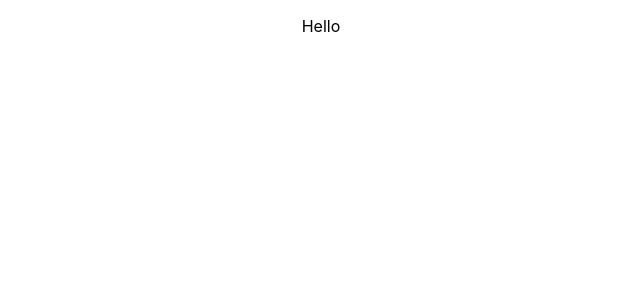
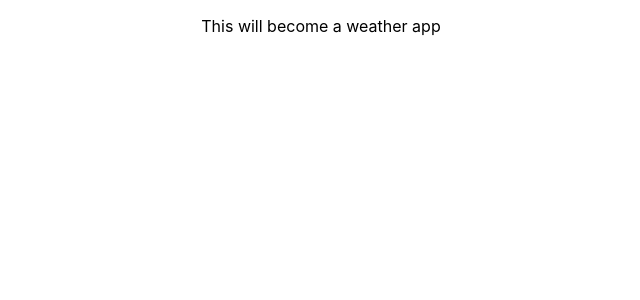
Before and after one commit to CatiMai/weatherreactproject, a React (Create React App) app: page / in a window 1280 px wide. Shown: the top 300 px of the page, without its empty margins (319-959 px from the left). Built offline with nearby package versions, Linux system fonts and the light colour scheme; the HTML template or start-up script is replaced by a standard one.

Commit message:
set up code with react

```diff
--- a/src/App.js
+++ b/src/App.js
@@ -3,7 +3,7 @@ import "./App.css";
 export default function App() {
   return (
     <div className="App">
-      <p>Hello</p>
+      <p>This will become a weather app</p>
     </div>
   );
 }
```
